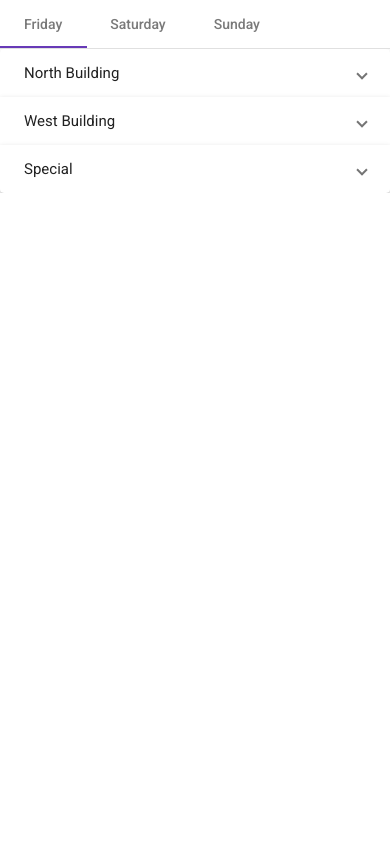
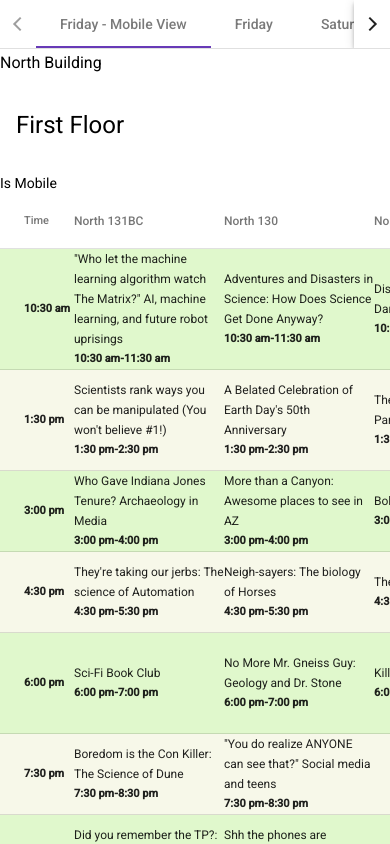
Before and after one commit to thatboramy/thatboramy.github.io, an Angular app: page / in a window 390 px wide. Shown: the top 844 px of the page. Built offline with nearby package versions, Linux system fonts and the light colour scheme.

Commit message:
trying on mobile view

```diff
--- a/src/app/app.component.html
+++ b/src/app/app.component.html
@@ -1,4 +1,25 @@
 <mat-tab-group>
+  <mat-tab label="Friday - Mobile View">
+
+    <div expanded *ngFor="let venue of venueLocationGroupNames;let i = index">
+      <h3>{{venue}}</h3>
+      <div *ngFor="let floor of venueLocationGroup[i]; let j = index">
+        <div *ngIf="i === 0" class="p-4">
+          <h1>{{j === 0 ? 'First Floor': 'Second Floor'}}</h1>
+        </div>
+
+        <div class="table-container-mobile-view">
+          <div>
+            <table-event-schedule [isMobile]="true" [timeValues]="timeValues" [venues]="floor"
+              [eventMap]="fridayHashMap">
+            </table-event-schedule>
+          </div>
+        </div>
+
+      </div>
+    </div>
+
+  </mat-tab>
   <mat-tab label="Friday">
 
     <mat-accordion>
--- a/src/app/app.component.scss
+++ b/src/app/app.component.scss
@@ -3,11 +3,6 @@ p {
 }
 table {
   width: 100%;
-}
-
-.text-bold {
-  font-weight: bold;
-  font-size: small;
 }
 
 .table-container {
@@ -16,6 +11,10 @@ table {
   margin: 16px;
   width: 100%;
   max-height: 55rem;
+  .text-bold {
+    font-weight: bold;
+    font-size: small;
+  }
 
   .mat-row:nth-child(even) {
     background-color: rgb(247, 248, 233);
@@ -42,6 +41,72 @@ table {
   }
 }
 
+.table-container-mobile-view {
+  display: flex;
+  overflow: auto;
+  margin: 0px;
+  width: 100%;
+  max-height: 55rem;
+
+  .text-bold {
+    font-size: 11px;
+    font-weight: bold;
+  }
+  .table-container {
+    display: flex;
+    overflow: auto;
+    margin: 16px;
+    width: 1000px;
+    max-height: 55rem;
+
+    .mat-row:nth-child(even) {
+      background-color: rgb(247, 248, 233);
+    }
+
+    .mat-row:nth-child(odd) {
+      background-color: rgb(224, 248, 204);
+    }
+
+    .w-200 {
+      width: 200px;
+    }
+    .w-50 {
+      width: 50px;
+    }
+
+    .cell-width {
+      width: 200px;
+    }
+    .time-cell {
+      width: 75px;
+      font-size: 11px;
+    }
+  }
+  .mat-row:nth-child(even) {
+    background-color: rgb(247, 248, 233);
+  }
+
+  .mat-row:nth-child(odd) {
+    background-color: rgb(224, 248, 204);
+  }
+
+  .w-200 {
+    width: 200px;
+  }
+  .w-50 {
+    width: 50px;
+  }
+
+  .cell-width {
+    width: 200px;
+  }
+  .time-cell {
+    width: 25px;
+
+    font-size: 11px;
+  }
+}
+
 .p-4 {
   padding: 16px;
 }
--- a/src/app/table-event-schedule/table-event-schedule.component.html
+++ b/src/app/table-event-schedule/table-event-schedule.component.html
@@ -1,4 +1,4 @@
-<table mat-table [dataSource]="timeValuesDisplay">
+<table mat-table class="pc-view" [dataSource]="timeValuesDisplay" *ngIf="!isMobile; else mobileViewTable">
 
   <ng-container matColumnDef="time" sticky>
     <th mat-header-cell *matHeaderCellDef>
@@ -39,3 +39,57 @@
   </tr>
   <tr mat-row *matRowDef="let row; columns:venueLocationsDisplay"></tr>
 </table>
+
+<ng-template #mobileViewTable>
+  Is Mobile
+  <div class="mobile-view">
+
+    <table mat-table [dataSource]="timeValuesDisplay">
+
+      <ng-container matColumnDef="time">
+        <th mat-header-cell *matHeaderCellDef>
+          Time
+        </th>
+
+        <td mat-cell *matCellDef="let element">
+          <div class="text-bold time-cell">
+            {{element}}
+
+          </div>
+        </td>
+      </ng-container>
+
+      <ng-container [matColumnDef]="column" *ngFor="let column of venues">
+        <th mat-header-cell *matHeaderCellDef [ngClass]="'w-200'">
+          {{ column }}
+        </th>
+
+        <td mat-cell *matCellDef="let element" [ngClass]="'w-200'">
+
+          <div class=" cell-width">
+            <span>
+
+              {{ eventHashMap[column]
+              ? formatEventText(eventHashMap[column][element])
+              : ''
+              }}
+            </span>
+            <div class="text-bold">
+
+              {{ eventHashMap[column]
+              ? formatTimeText(eventHashMap[column][element])
+              : ''
+              }}
+            </div>
+          </div>
+
+        </td>
+      </ng-container>
+
+      <tr mat-header-row *matHeaderRowDef="venueLocationsDisplay; sticky : true">
+      </tr>
+      <tr mat-row *matRowDef="let row; columns:venueLocationsDisplay"></tr>
+    </table>
+
+  </div>
+</ng-template>
--- a/src/app/table-event-schedule/table-event-schedule.component.scss
+++ b/src/app/table-event-schedule/table-event-schedule.component.scss
@@ -1,4 +1,5 @@
 @import "../app.component.scss";
+.pc-view {
   .mat-row:nth-child(even) {
     background-color: rgb(247, 248, 233);
   }
@@ -18,5 +19,41 @@
     width: 150px;
   }
   .time-cell {
-  width: 100px;
+    width: 50px;
   }
+  .mat-column-time {
+    font-size: 11px;
+  }
+}
+
+.mobile-view {
+  .mat-row:nth-child(even) {
+    background-color: rgb(247, 248, 233);
+  }
+
+  .mat-row:nth-child(odd) {
+    background-color: rgb(224, 248, 204);
+  }
+
+  .w-200 {
+    width: 200px;
+  }
+  .w-50 {
+    width: 50px;
+  }
+
+  .cell-width {
+    font-size: 12px;
+    width: 150px;
+  }
+  .time-cell {
+    width: 50px;
+  }
+  .mat-column-time {
+    font-size: 11px;
+  }
+  .text-bold {
+    font-size: 11px;
+    font-weight: bold;
+  }
+}
--- a/src/app/table-event-schedule/table-event-schedule.component.ts
+++ b/src/app/table-event-schedule/table-event-schedule.component.ts
@@ -9,6 +9,7 @@ export class TableEventScheduleComponent implements OnInit {
   @Input() timeValues: string[] = [];
   @Input() venues: string[] = [];
   @Input() eventMap = {};
+  @Input() isMobile = false;
 
   public venueLocationsDisplay: string[] = [];
   public timeValuesDisplay: string[] = [];
```
Lines whose indentation alone changed are shown as unchanged.
